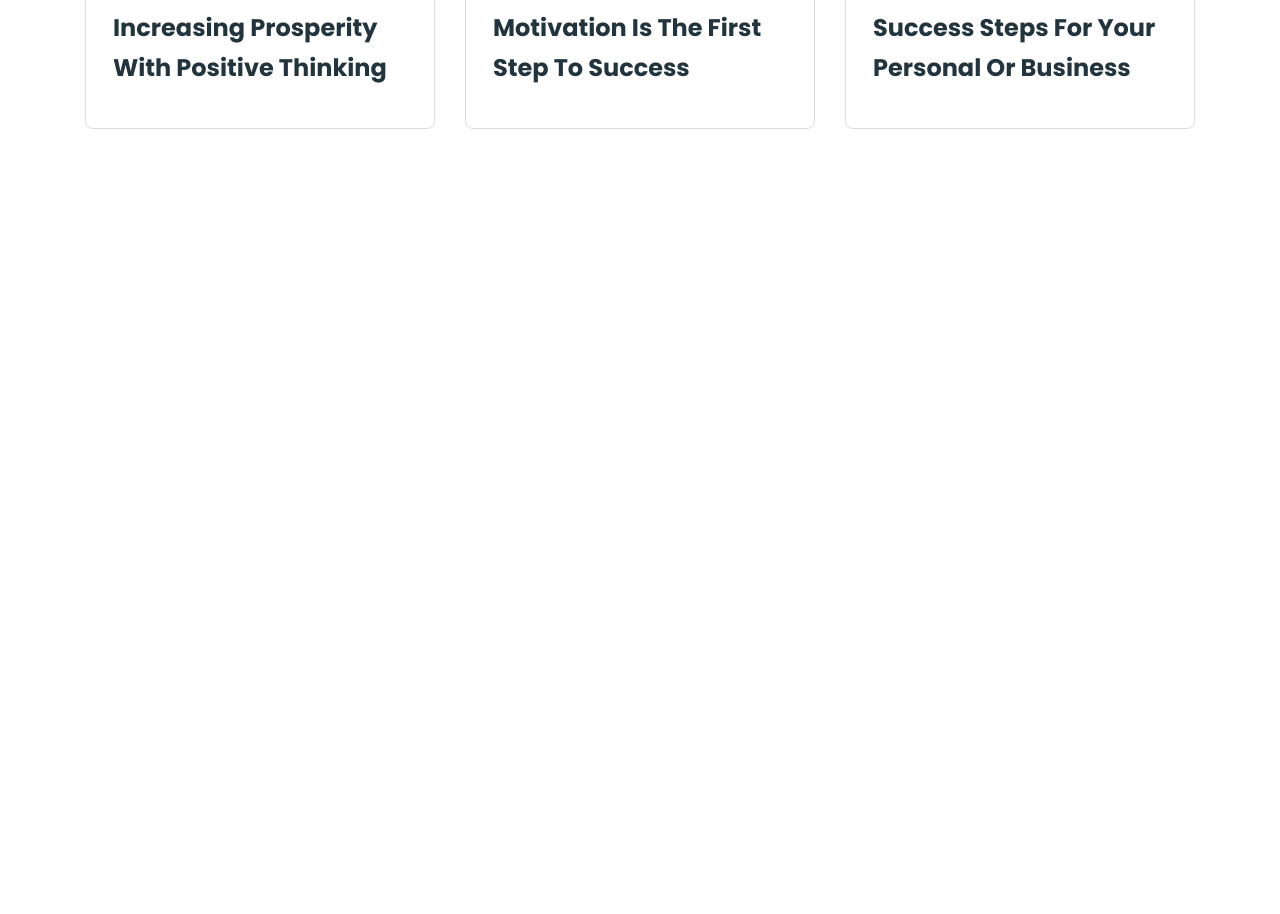
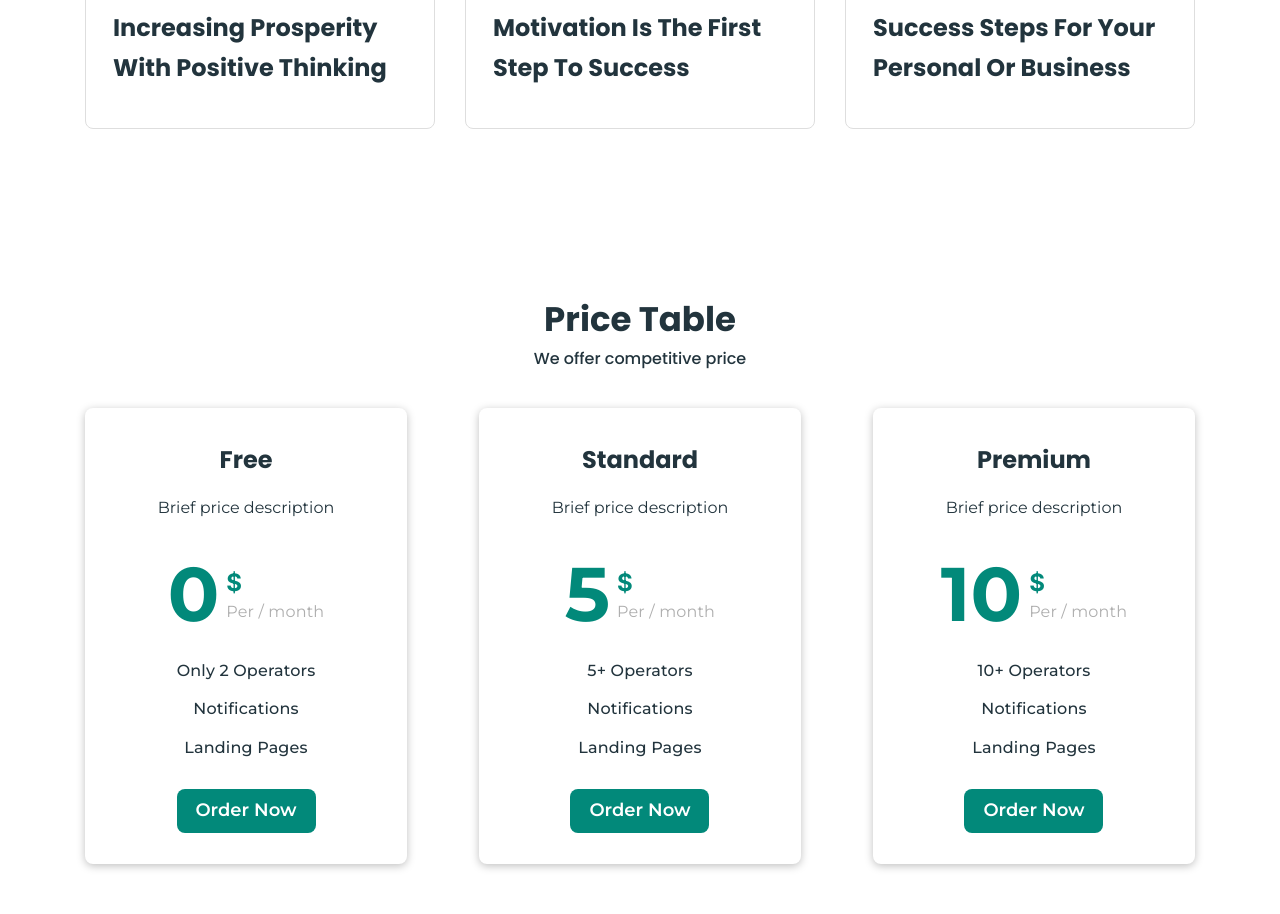
Before and after one commit to Mykhailenko-Oleksandr/business-promotion, a website built with Vite: page src/index.html in a window 1280 px wide. Shown: the part 4195-5109 px from the top of the page. Before the commit the page ends 4495 px from the top, so only its background shows below. Built offline with nearby package versions, Linux system fonts and the light colour scheme.

Commit message:
update price

```diff
--- a/src/css/price.css
+++ b/src/css/price.css
@@ -1,5 +1,6 @@
 .price {
-  margin-bottom: 100px;
+  padding-top: 30px;
+  padding-bottom: 50px;
 }
 
 .price-title {
@@ -7,32 +8,32 @@
   font-size: 34px;
   color: #22343d;
   text-align: center;
-  margin-bottom: 10px;
+  margin-bottom: 8px;
 }
 
 .price-text {
   font-weight: 500;
   color: #22343d;
   text-align: center;
-  margin-bottom: 40px;
+  margin-bottom: 72px;
 }
 
 .price-list {
   display: flex;
+  flex-direction: column;
   justify-content: center;
   align-items: center;
-  gap: 72px;
+  gap: 32px;
 }
 
 .price-item {
-  flex-basis: calc((100% - 144px) / 3);
   border-radius: 8px;
+  width: 100%;
   max-width: 322px;
   height: 456px;
   box-shadow: 0 2px 8px 0 rgba(0, 0, 0, 0.25);
   background-color: #fff;
-  padding-top: 32px;
-
+  padding-top: 24px;
   transition: background-color 250ms ease;
 }
 
@@ -107,7 +108,7 @@
 }
 
 .price-item-text-bottom:last-of-type {
-  margin-bottom: 30px;
+  margin-bottom: 38px;
 }
 
 .price-white-text-hover {
@@ -151,3 +152,31 @@
 .price-item-btn:focus {
   transform: scale(1.2);
 }
+
+@media screen and (min-width: 1150px) {
+  .price {
+    padding-top: 71px;
+  }
+
+  .price-title {
+    margin-bottom: 10px;
+  }
+
+  .price-text {
+    margin-bottom: 40px;
+  }
+
+  .price-list {
+    flex-direction: row;
+    gap: 72px;
+  }
+
+  .price-item {
+    flex-basis: calc((100% - 144px) / 3);
+    padding-top: 32px;
+  }
+
+  .price-item-text-bottom:last-of-type {
+    margin-bottom: 30px;
+  }
+}
--- a/src/css/strategies.css
+++ b/src/css/strategies.css
@@ -60,7 +60,7 @@
 
 @media screen and (min-width: 1150px) {
   .strategies {
-    padding-bottom: 171px;
+    padding-bottom: 100px;
   }
 
   .strategies-title {
--- a/src/index.html
+++ b/src/index.html
@@ -29,7 +29,7 @@
       <load src="./partials/benefits.html" />
       <load src="./partials/staff.html" />
       <load src="./partials/strategies.html" />
-      <!-- <load src="./partials/price.html" /> -->
+      <load src="./partials/price.html" />
       <!-- <load src="./partials/reviews.html" /> -->
     </main>
 
```
